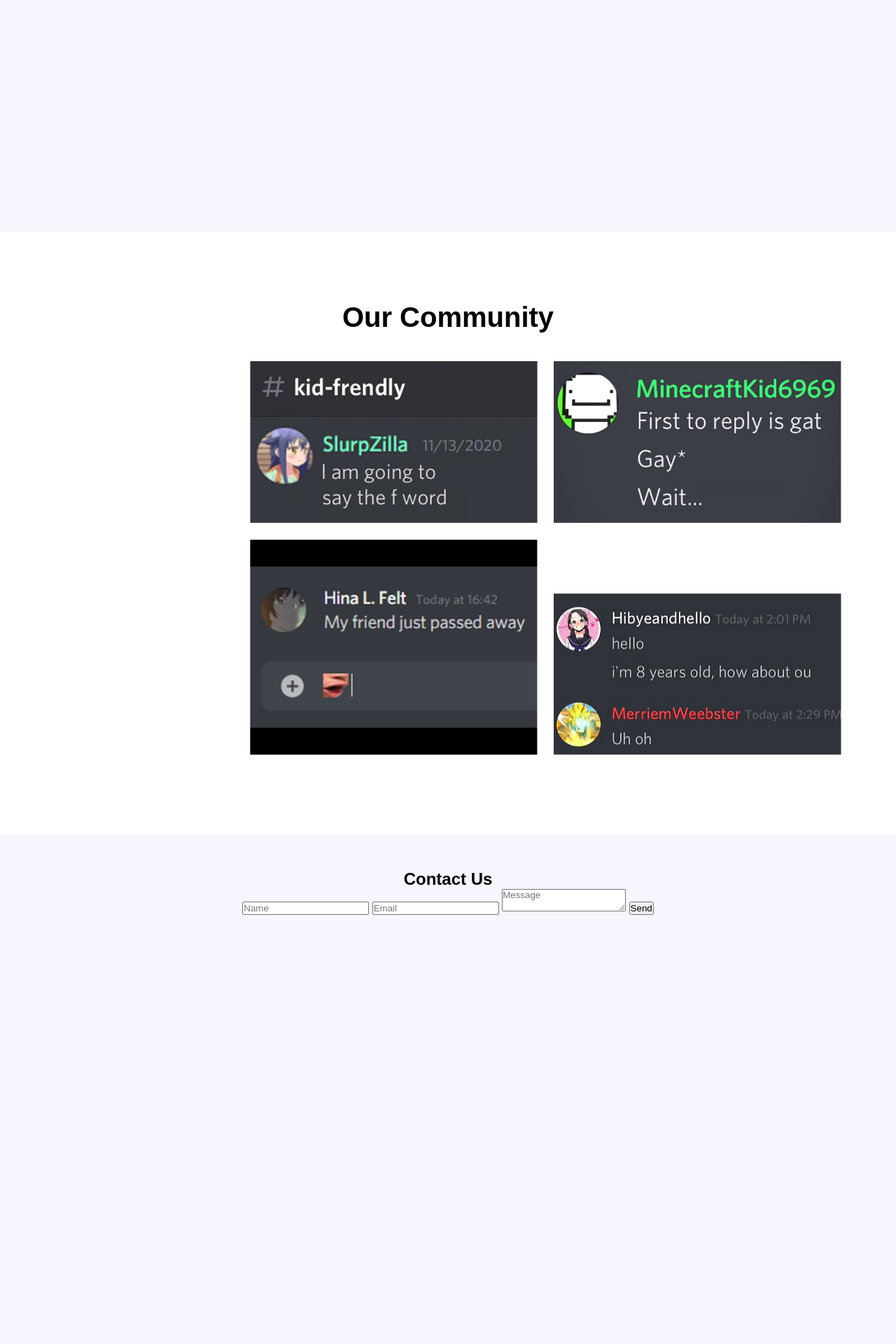
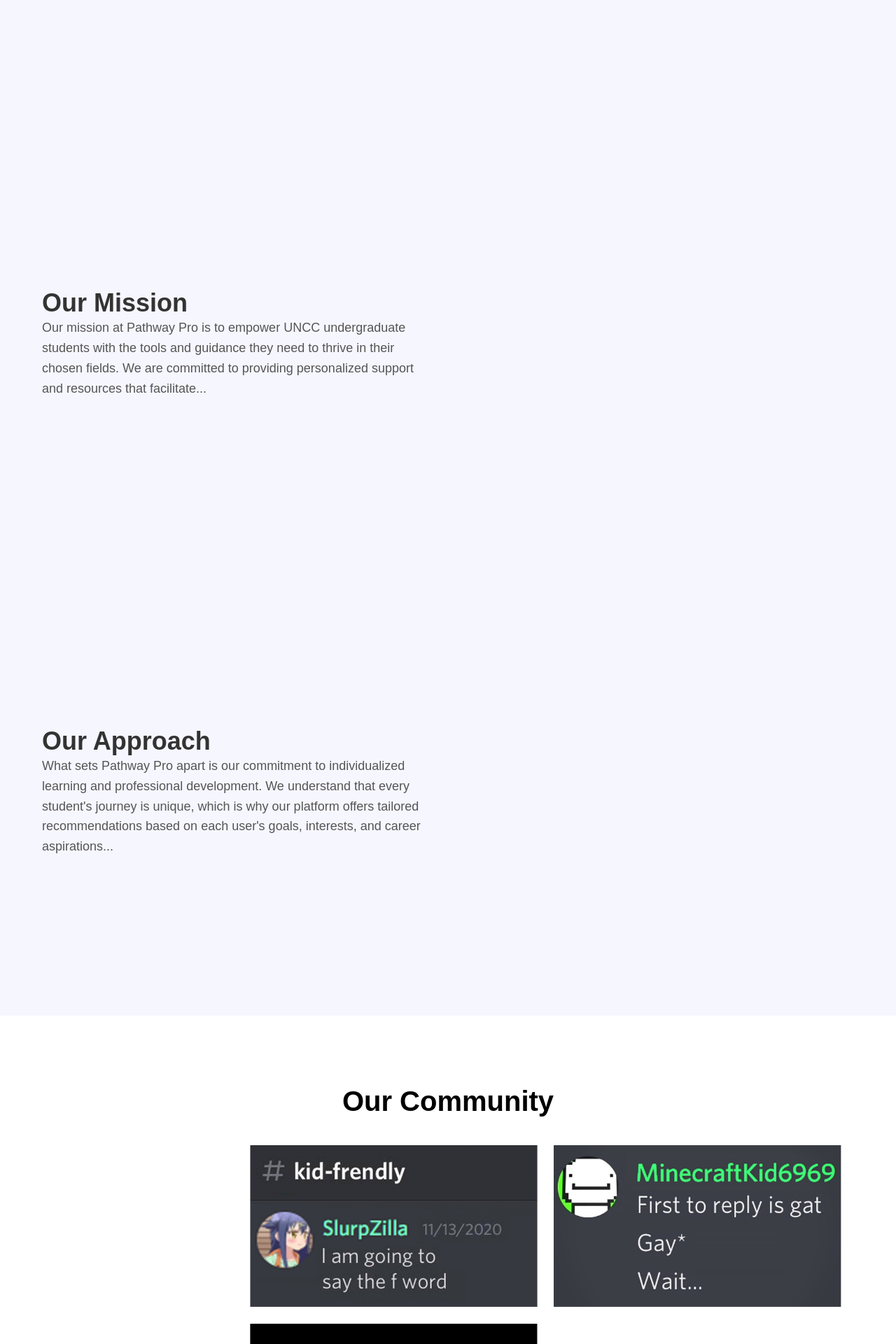
Before and after one commit to MRthyMix/3155-Software-Engineering-Group-Project, a Flask app: page / in a window 1280 px wide. Shown: the part 2226-4146 px from the top of the page at 70% size. Run offline with Flask 3, Linux system fonts and the light colour scheme; some libraries are stand-ins or nearby versions.

Commit message:
yes slide

```diff
--- a/Pathway_pro/static/css/home.css
+++ b/Pathway_pro/static/css/home.css
@@ -11,8 +11,8 @@
 section {
     position: relative;
     width: 100%;
-    min-height: 90vh;
-    padding: 50px;
+    min-height: 80vh;
+    padding: 0px;
     display: flex;
     justify-content: space-between;
     background: #F6F6FF;
@@ -107,7 +107,7 @@ section {
     color: var(--text-dark);
 }
 
-/* Image */
+/* girl Image */
 .content .imgBox {
     width: 100%;
     margin-top: -100px;
@@ -181,6 +181,45 @@ section {
 
 
 
+/* CSS for About Us section */
+.about-content, .mission-content, .approach-content {
+    display: flex;
+    flex-wrap: wrap;
+    justify-content: center;
+    align-items: center;
+    max-width: 1200px;
+    min-height: 10vh;
+    margin: 0 auto;
+}
+
+.about-text, .mission-text, .approach-text {
+    flex: 1;
+    padding: 20px;
+}
+
+.about-text h1, .mission-text h1, .approach-text h1 {
+    font-size: 36px;
+    color: #333;
+}
+
+.about-text p, .mission-text p, .approach-text p {
+    font-size: 18px;
+    line-height: 1.6;
+    color: #555;
+}
+
+.about-image, .mission-image, .approach-image {
+    flex: 1;
+    padding: 20px;
+}
+
+.about-image img, .mission-image img, .approach-image img {
+    max-width: 100%;
+    height: auto;
+    border-radius: 8px;
+}
+
+
 /* CSS for Community Section */
 #community {
     background-color: #fff; /* White background */
@@ -219,9 +258,6 @@ section {
       transform: translateX(-100%); /* Final position: move 100% to the left */
     }
   }
-
-
-
 
 
 /* CSS for FAQ Section */
--- a/Pathway_pro/templates/home.html
+++ b/Pathway_pro/templates/home.html
@@ -113,13 +113,45 @@
       </div>
     </section>
 
-  <!-- About position -->
-<section id="about">
-  <div class="container">
-      <h2>About Us</h2>
-      <p>Brief description of your company and its mission.</p>
+<!-- About position -->
+<section id="about_section">
+  <div class="about-content">
+    <div class="about-text">
+      <h1>About Us</h1>
+      <p>HubSpot’s company and culture are a lot like our product. They’re crafted, not cobbled, for a delightful experience.</p>
+      <p>We believe in...</p>
+    </div>
+    <div class="about-image">
+      <img src="https://www.hubspot.com/hs-fs/hubfs/Hubspotters.jpg?width=701&amp;height=468&amp;name=Hubspotters.jpg" alt="Hubspotters">
+    </div>
   </div>
 </section>
+<!-- Mission position -->
+<section id="mission_section">
+  <div class="mission-content">
+    <div class="mission-text">
+      <h1>Our Mission</h1>
+      <p>Our mission at Pathway Pro is to empower UNCC undergraduate students with the tools and guidance they need to thrive in their chosen fields. We are committed to providing personalized support and resources that facilitate...</p>
+    </div>
+    <div class="mission-image">
+      <!-- Add your mission-related image here -->
+    </div>
+  </div>
+</section>
+<!-- Approach position -->
+<section id="approach_section">
+  <div class="approach-content">
+    <div class="approach-text">
+      <h1>Our Approach</h1>
+      <p>What sets Pathway Pro apart is our commitment to individualized learning and professional development. We understand that every student's journey is unique, which is why our platform offers tailored recommendations based on each user's goals, interests, and career aspirations...</p>
+    </div>
+    <div class="approach-image">
+      <!-- Add your approach-related image here -->
+    </div>
+  </div>
+</section>
+
+
 
 <!-- Our Community position -->
 <section id="community">
```
Lines whose indentation alone changed are shown as unchanged.
